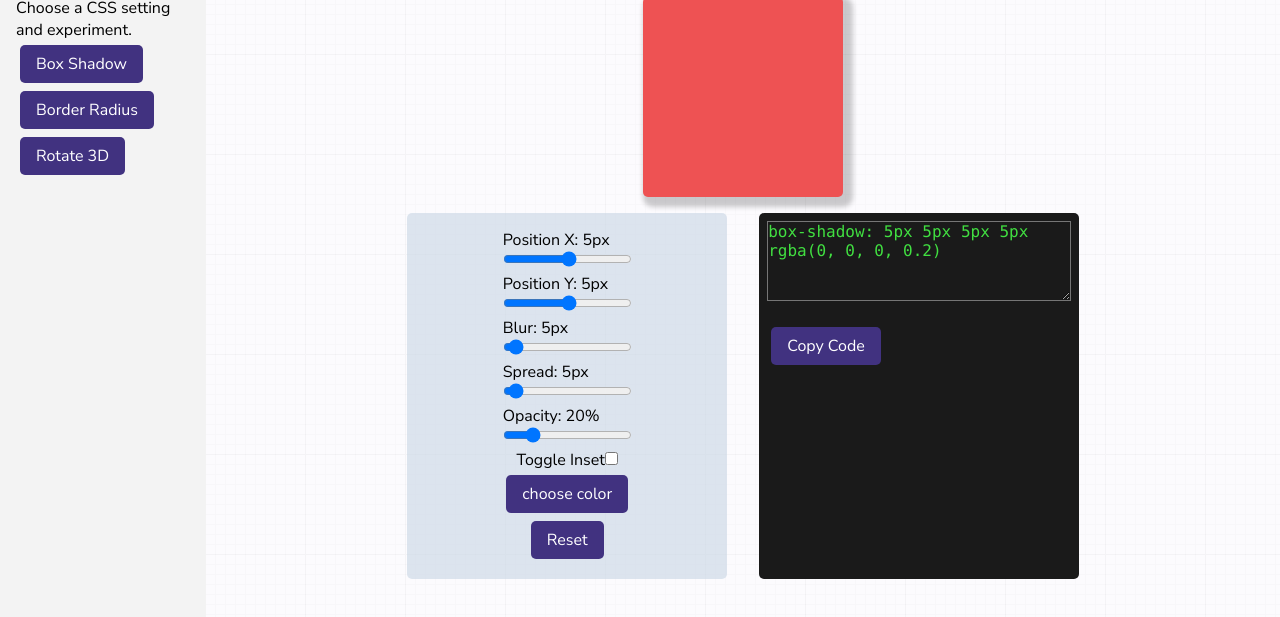
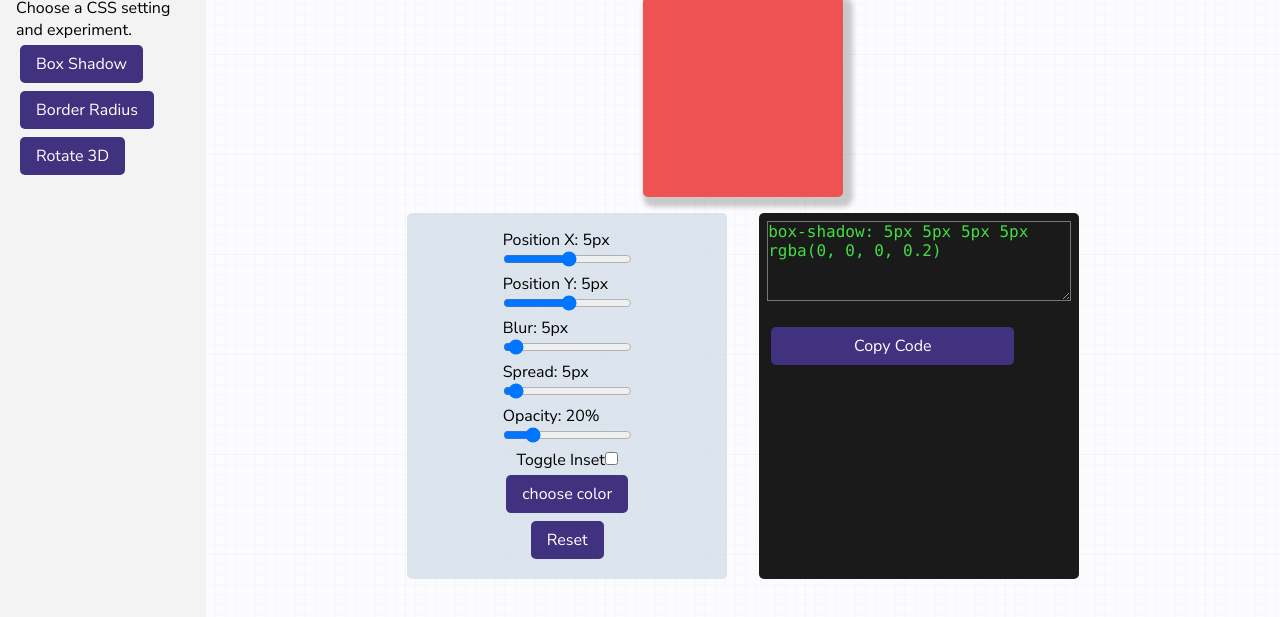
Before and after one commit to zhaluza/visual-css, a React app: page / in a window 1280 px wide. Shown: the part 51-668 px from the top of the page. Built offline with nearby package versions, Linux system fonts and the light colour scheme.

Commit message:
added copy button styling

```diff
--- a/client/scss/_buttons.scss
+++ b/client/scss/_buttons.scss
@@ -12,3 +12,7 @@
   cursor: pointer;
   font-family: 'Nunito Sans', sans-serif;
 }
+
+.copy-btn {
+  width: 80%;
+}
```
